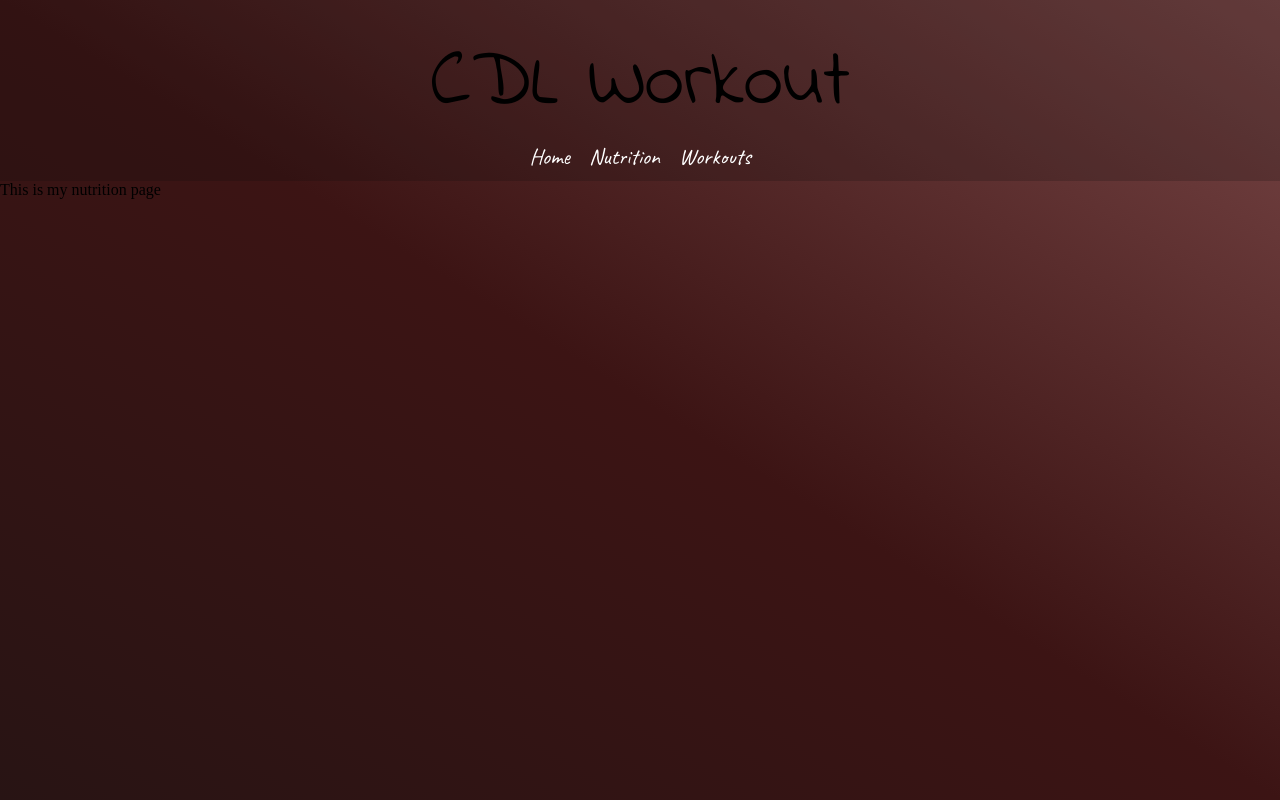
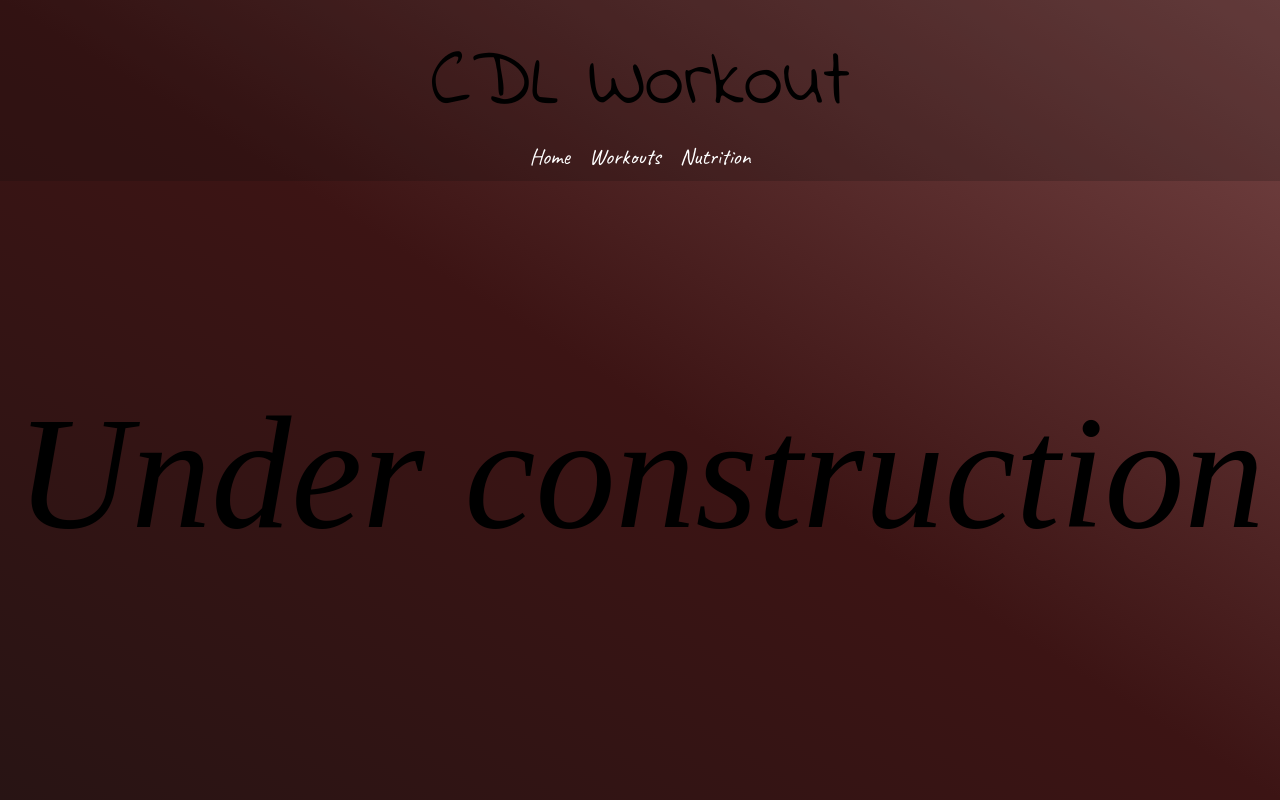
Before and after one commit to callum-laing/cdl-workout, a Vue app: page /nutrition in a window 1280 px wide. Built offline with nearby package versions, Linux system fonts and the light colour scheme.

Commit message:
localStorage added

```diff
--- a/src/App.vue
+++ b/src/App.vue
@@ -7,8 +7,8 @@ import { RouterLink, RouterView } from 'vue-router'
     <h1>CDL Workout</h1>
     <nav>
       <RouterLink to="/">Home</RouterLink>
+      <RouterLink to="/workouts">Workouts</RouterLink>
       <RouterLink to="/nutrition">Nutrition</RouterLink>
-      <RouterLink to="/workouts">Workouts</RouterLink>
     </nav>
   </header>
   <RouterView />
--- a/src/views/NutritionView.vue
+++ b/src/views/NutritionView.vue
@@ -1,15 +1,14 @@
 <template>
   <div class="diet">
-    <h1>This is my nutrition page</h1>
+    <h1 class="nutritionTitle">Under construction</h1>
   </div>
 </template>
 
 <style>
-@media (min-width: 1024px) {
-  .about {
-    min-height: 100vh;
-    display: flex;
-    align-items: center;
-  }
+.nutritionTitle {
+  text-align: center;
+  font-size: 10rem;
+  padding-top: 200px;
+  font-style: italic;
 }
 </style>
--- a/src/views/WorkoutsView.vue
+++ b/src/views/WorkoutsView.vue
@@ -1,69 +1,26 @@
-<template>
-  <div class="container">
-    <div class="header">
-      <h1>Workouts</h1>
-      <button class="dayBtn" @click="addDay">Add Day</button>
-    </div>
-    <div class="wrapper">
-      <div class="leftColumn">
-        <div v-for="(day, index) in days" :key="index" class="day">
-          <input
-            v-model="day.name"
-            @change="saveDayName(index)"
-            placeholder="Enter day name"
-            v-if="!day.nameSet"
-          />
-          <button v-if="!day.nameSet" @click="removeDay(index)" class="cancelDayBtn">❌</button>
-          <div class="dayWrapper">
-            <span v-if="day.nameSet">{{ day.name }}</span>
-            <button v-if="day.nameSet" class="addExBtn" @click="toggleExerciseInputs(index)">
-              {{ day.showExerciseInputs ? 'Cancel' : 'Add Exercise' }}
-            </button>
-            <div v-if="day.showExerciseInputs">
-              <div>
-                <label for="nameBox">Exercise Name: </label>
-                <input class="nameBox inputBox" v-model="day.exercise.name" />
-                <br />
-                <label for="setBox">Sets: </label>
-                <input class="setBox inputBox" type="number" v-model.number="day.exercise.sets" />
-                <br />
-                <label for="repBox">Reps: </label>
-                <div v-for="(rep, repIndex) in day.exercise.reps" :key="repIndex">
-                  <input
-                    class="repBox inputBox"
-                    type="number"
-                    v-model.number="day.exercise.reps[repIndex]"
-                  />
-                  <button @click="removeRep(index, repIndex)">Remove</button>
-                </div>
-                <button @click="addRep(index)">Add More Reps</button>
-                <br />
-                <button class="exBtn" @click="saveExercise(index)">Complete Setup ✓</button>
-              </div>
-            </div>
-          </div>
-        </div>
-      </div>
-      <div class="rightColumn">
-        <div v-for="day in days" :key="day.name" class="summary">
-          <h2 class="exListDay">{{ day.name }}</h2>
-          <ul>
-            <li v-for="exercise in day.exercises" :key="exercise.name">
-              {{ exercise.name }}: {{ exercise.sets }}x{{ exercise.reps.join(', ') }}
-            </li>
-          </ul>
-        </div>
-      </div>
-    </div>
-  </div>
-</template>
-
 <script>
-import { ref } from 'vue'
+import { ref, onMounted, watch } from 'vue'
 
 export default {
   setup() {
     const days = ref([])
+
+    const saveDaysToLocalStorage = () => {
+      localStorage.setItem('days', JSON.stringify(days.value))
+    }
+
+    const loadDaysFromLocalStorage = () => {
+      const savedDays = localStorage.getItem('days')
+      if (savedDays) {
+        days.value = JSON.parse(savedDays)
+      }
+    }
+
+    onMounted(() => {
+      loadDaysFromLocalStorage()
+    })
+
+    watch(days, saveDaysToLocalStorage, { deep: true })
 
     const addDay = () => {
       days.value.push({
@@ -131,10 +88,73 @@ export default {
 }
 </script>
 
+<template>
+  <div class="container">
+    <div class="header">
+      <h1>Workouts</h1>
+      <button class="dayBtn" @click="addDay">Add Day</button>
+    </div>
+    <div class="wrapper">
+      <div class="leftColumn">
+        <div v-for="(day, index) in days" :key="index" class="day">
+          <input
+            v-model="day.name"
+            @change="saveDayName(index)"
+            placeholder="Enter day name"
+            v-if="!day.nameSet"
+          />
+          <button v-if="!day.nameSet" @click="removeDay(index)" class="cancelDayBtn">❌</button>
+          <div class="dayWrapper">
+            <span v-if="day.nameSet">{{ day.name }}</span>
+            <button v-if="day.nameSet" class="addExBtn" @click="toggleExerciseInputs(index)">
+              {{ day.showExerciseInputs ? 'Cancel' : 'Add Exercise' }}
+            </button>
+            <div v-if="day.showExerciseInputs">
+              <div>
+                <label for="nameBox">Exercise Name: </label>
+                <input class="nameBox inputBox" v-model="day.exercise.name" />
+                <br />
+                <label for="setBox">Sets: </label>
+                <input class="setBox inputBox" type="number" v-model.number="day.exercise.sets" />
+                <br />
+                <label for="repBox">Reps: </label>
+                <div v-for="(rep, repIndex) in day.exercise.reps" :key="repIndex">
+                  <input
+                    class="repBox inputBox"
+                    type="number"
+                    v-model.number="day.exercise.reps[repIndex]"
+                  />
+                  <button @click="removeRep(index, repIndex)">Remove</button>
+                </div>
+                <button @click="addRep(index)">Add More Reps</button>
+                <br />
+                <button class="exBtn" @click="saveExercise(index)">Complete Setup ✓</button>
+              </div>
+            </div>
+          </div>
+        </div>
+      </div>
+      <div class="rightColumn">
+        <div v-for="day in days" :key="day.name" class="summary">
+          <h2 class="exListDay">{{ day.name }}</h2>
+          <ul>
+            <li v-for="exercise in day.exercises" :key="exercise.name">
+              {{ exercise.name }}: {{ exercise.sets }}x{{ exercise.reps.join(', ') }}
+            </li>
+          </ul>
+        </div>
+      </div>
+    </div>
+  </div>
+</template>
+
 <style scoped>
 h1 {
   font-size: 2rem;
   margin-top: 20px;
+}
+.container {
+  padding-left: 20px;
 }
 
 .day {
```
